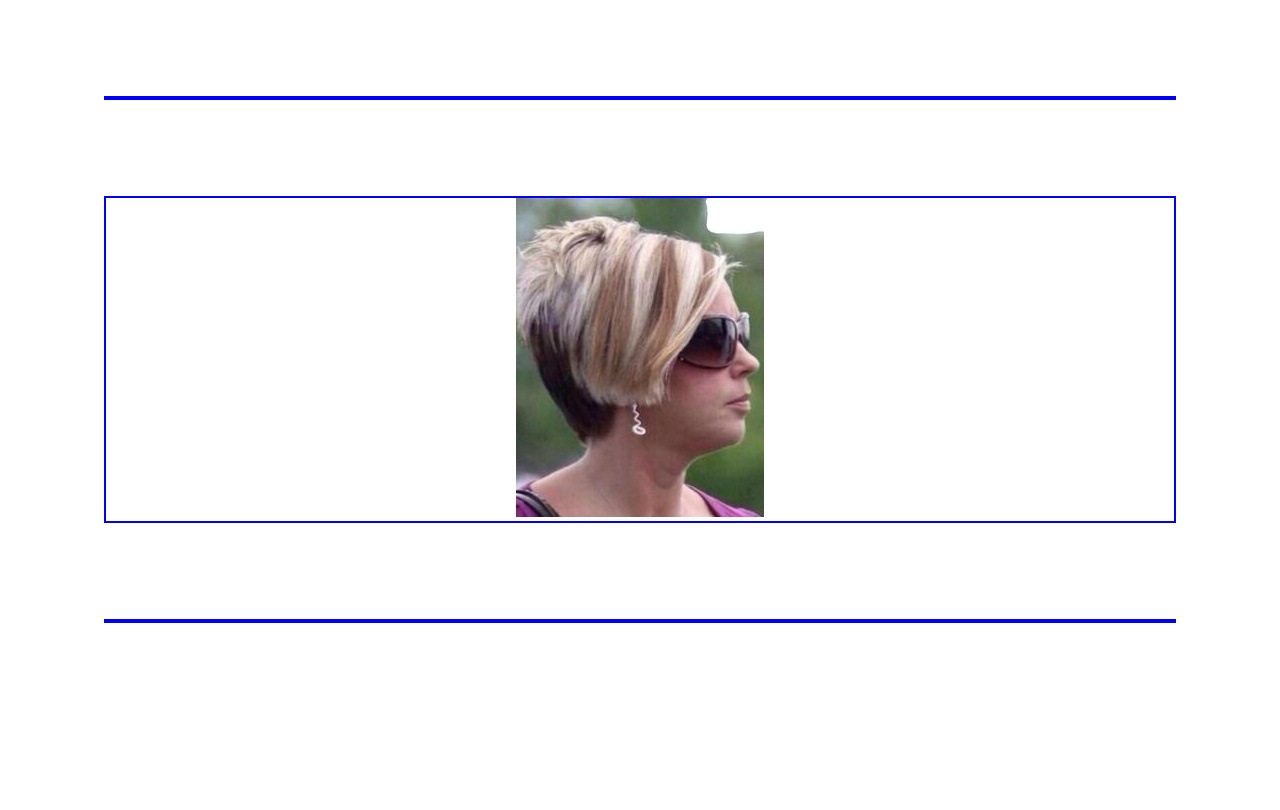
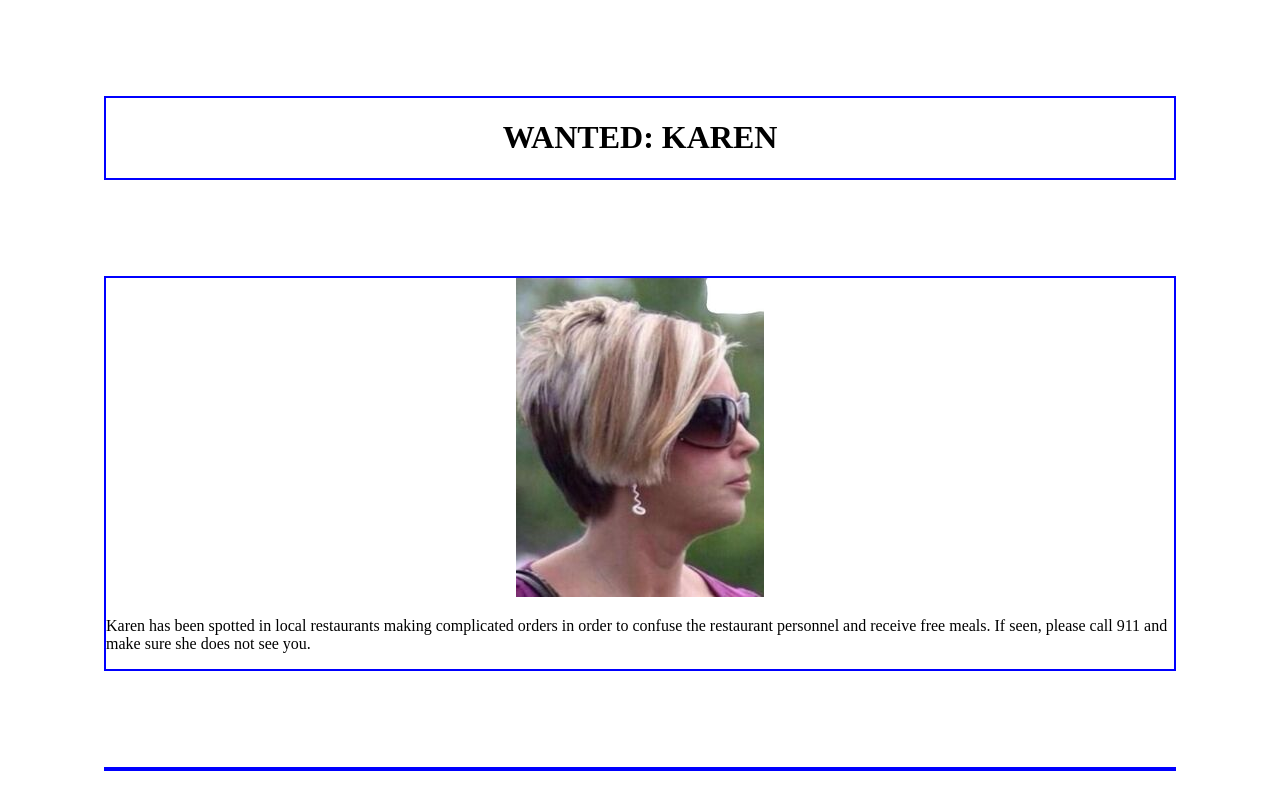
Before and after one commit to dice2657/dice2657.github.io, a plain HTML site: page bacs200/wanted.html in a window 1280 px wide. Drawn offline with Linux system fonts and the light colour scheme.

Commit message:
Update wanted.html

```diff
--- a/bacs200/wanted.html
+++ b/bacs200/wanted.html
@@ -7,10 +7,11 @@
   </head>
   <body>
   <header>
-
+     <h1>WANTED: KAREN</h1>
   </header>
   <section>
    <img src="Karen.jpg" alt="Karen">
+     <p>Karen has been spotted in local restaurants making complicated orders in order to confuse the restaurant personnel and receive free meals. If seen, please call 911 and make sure she does not see you.</p>
   </section>
   <footer>
 
```
